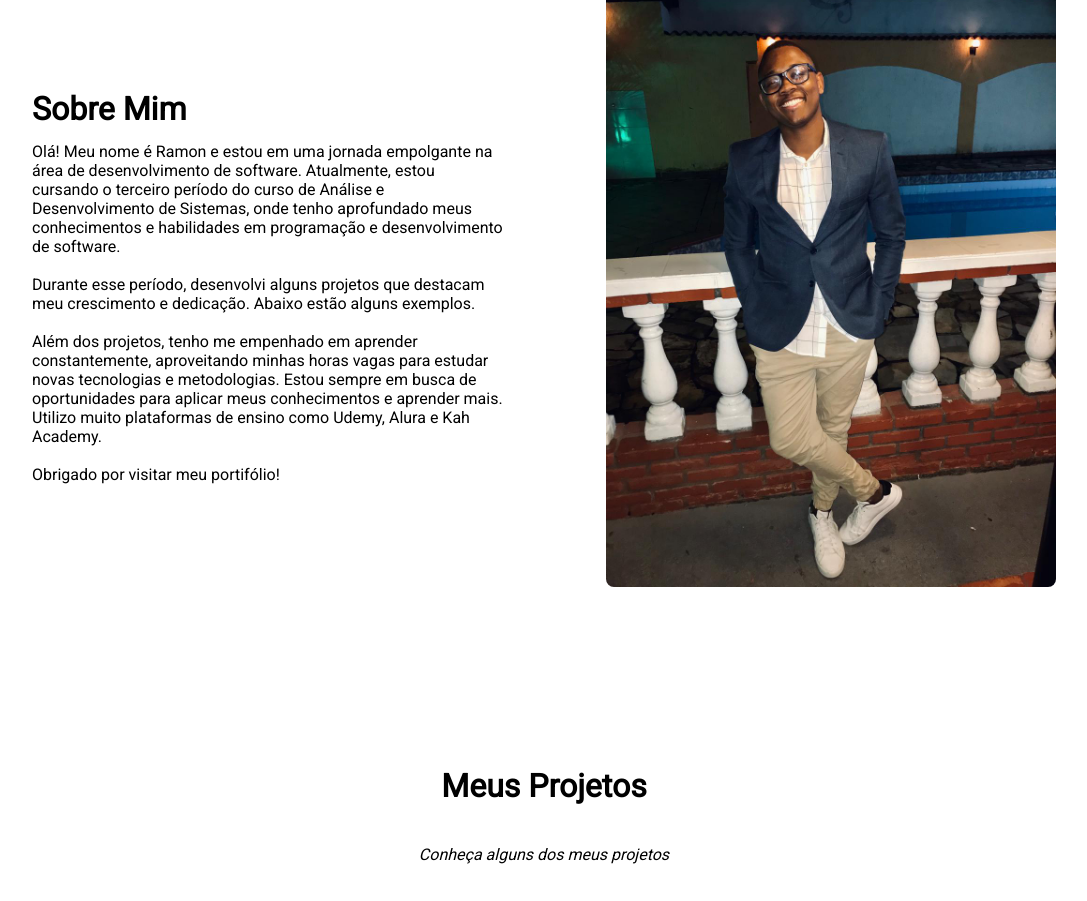
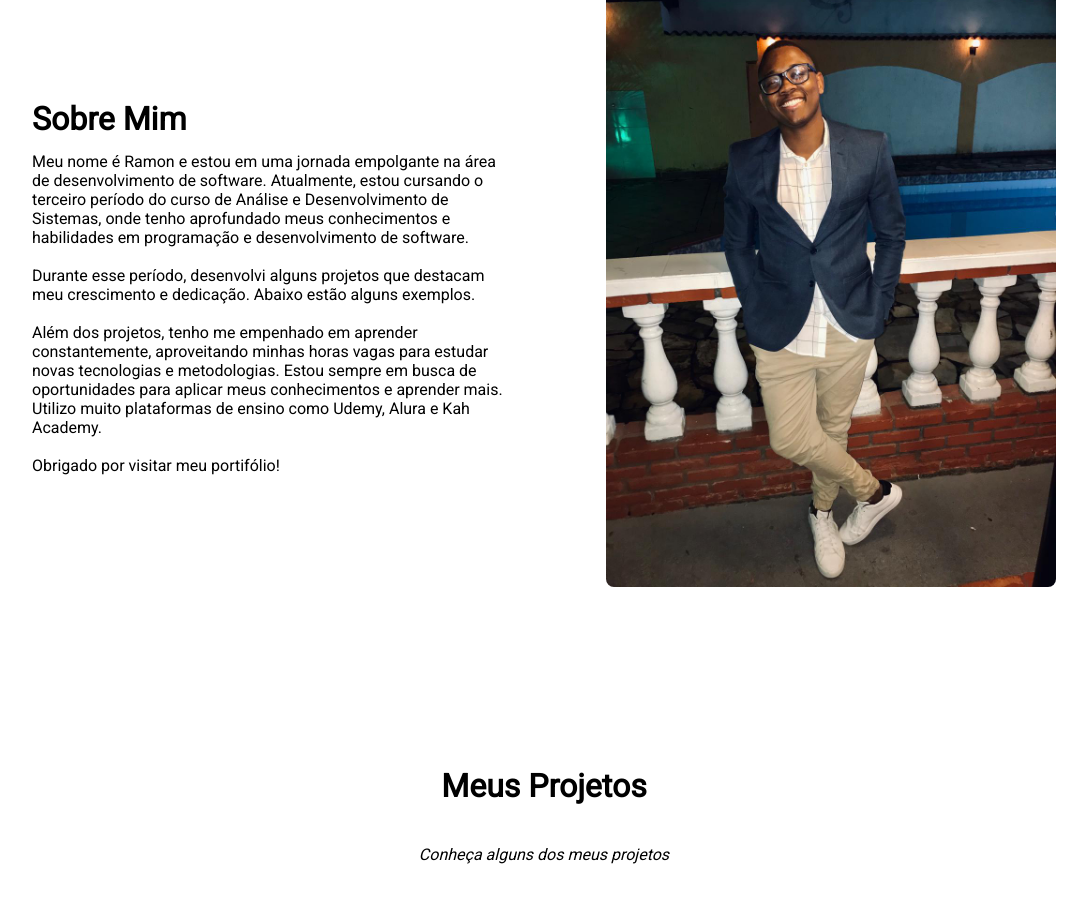
Before and after one commit to MoneMoraes/portfolio, a plain HTML site: page index.html in a window 1280 px wide. Shown: the part 893-1794 px from the top of the page, without its empty margins (96-1183 px from the left). Drawn offline with Linux system fonts and the light colour scheme.

Commit message:
atualização da index.

```diff
--- a/index.html
+++ b/index.html
@@ -49,7 +49,7 @@
     <section id="sobre" class="sobre">
         <div>
             <h2>Sobre Mim</h2>
-            <p>Olá! Meu nome é Ramon e estou em uma jornada empolgante na área de desenvolvimento de software. Atualmente, estou cursando o terceiro período do curso de Análise e Desenvolvimento de Sistemas, onde tenho aprofundado meus conhecimentos e habilidades em programação e desenvolvimento de software.
+            <p>Meu nome é Ramon e estou em uma jornada empolgante na área de desenvolvimento de software. Atualmente, estou cursando o terceiro período do curso de Análise e Desenvolvimento de Sistemas, onde tenho aprofundado meus conhecimentos e habilidades em programação e desenvolvimento de software.
                 <br><br>
             Durante esse período, desenvolvi alguns projetos que destacam meu crescimento e dedicação. Abaixo estão alguns exemplos.
             <br><br>
```
